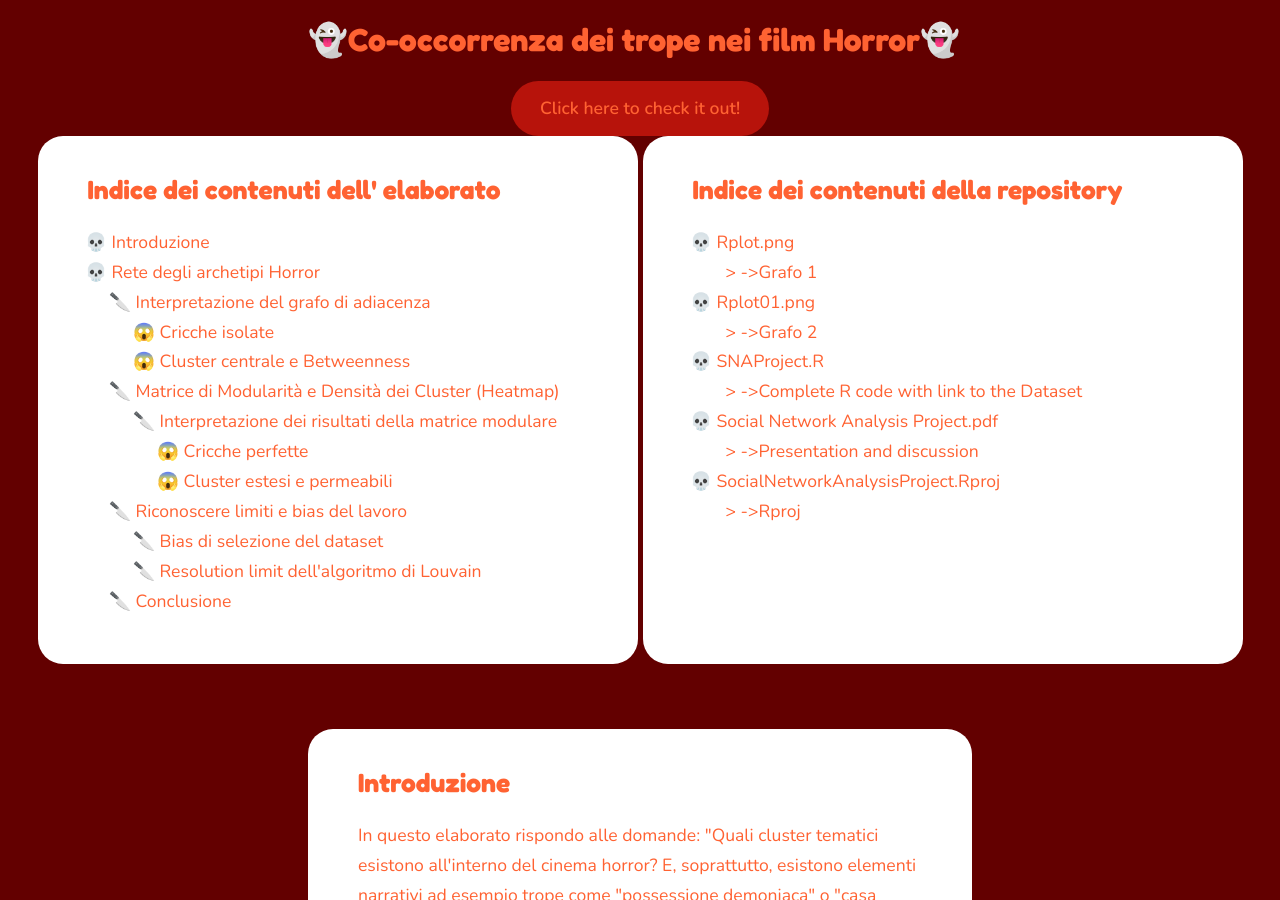
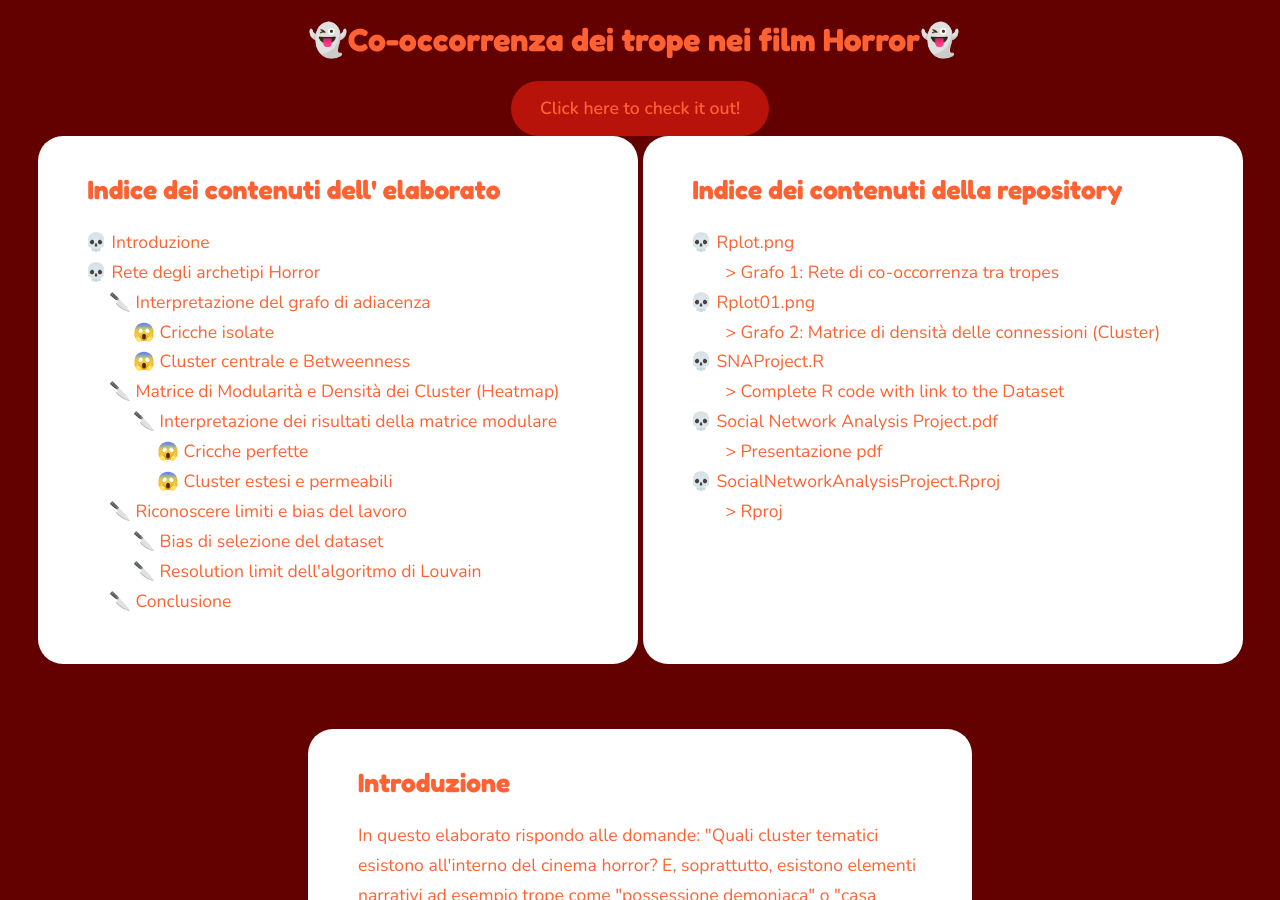
Before and after one commit to AuroraCodingForFun/BlogSite, a Jekyll site: the page built from _posts/2026-10-11-Social-Network-Analysis.md, in a window 1280 px wide and 900 px high, scrolled down 702 px. Built offline with Jekyll 4.4.1, drawn with Linux system fonts in a browser that asks for light colours.

Commit message:
Update content descriptions in Social Network Analysis

```diff
--- a/_posts/2026-10-11-Social-Network-Analysis.md
+++ b/_posts/2026-10-11-Social-Network-Analysis.md
@@ -65,23 +65,23 @@ favicon: /images/favicons/halloween.png
       <ul style="list-style-type: '💀 '; padding-left: 1.5rem;">
         <li>Rplot.png</li>
           <ul style="list-style-type: '> '; padding-left: 1.5rem;">
-            <li> ->Grafo 1</li>
+            <li>Grafo 1: Rete di co-occorrenza tra tropes</li>
           </ul>
         <li>Rplot01.png</li>
           <ul style="list-style-type: '> '; padding-left: 1.5rem;">
-            <li> ->Grafo 2</li>
+            <li>Grafo 2: Matrice di densità delle connessioni (Cluster)</li>
           </ul>
         <li>SNAProject.R</li>
           <ul style="list-style-type: '> '; padding-left: 1.5rem;">
-            <li>->Complete R code with link to the Dataset </li>
+            <li>Complete R code with link to the Dataset </li>
           </ul>
          <li>Social Network Analysis Project.pdf</li>
           <ul style="list-style-type: '> '; padding-left: 1.5rem;">
-            <li> ->Presentation and discussion</li>
+            <li>Presentazione pdf</li>
           </ul>
          <li>SocialNetworkAnalysisProject.Rproj</li>
           <ul style="list-style-type: '> '; padding-left: 1.5rem;">
-            <li> ->Rproj</li>
+            <li>Rproj</li>
           </ul>
       </ul>
     </div>
```
